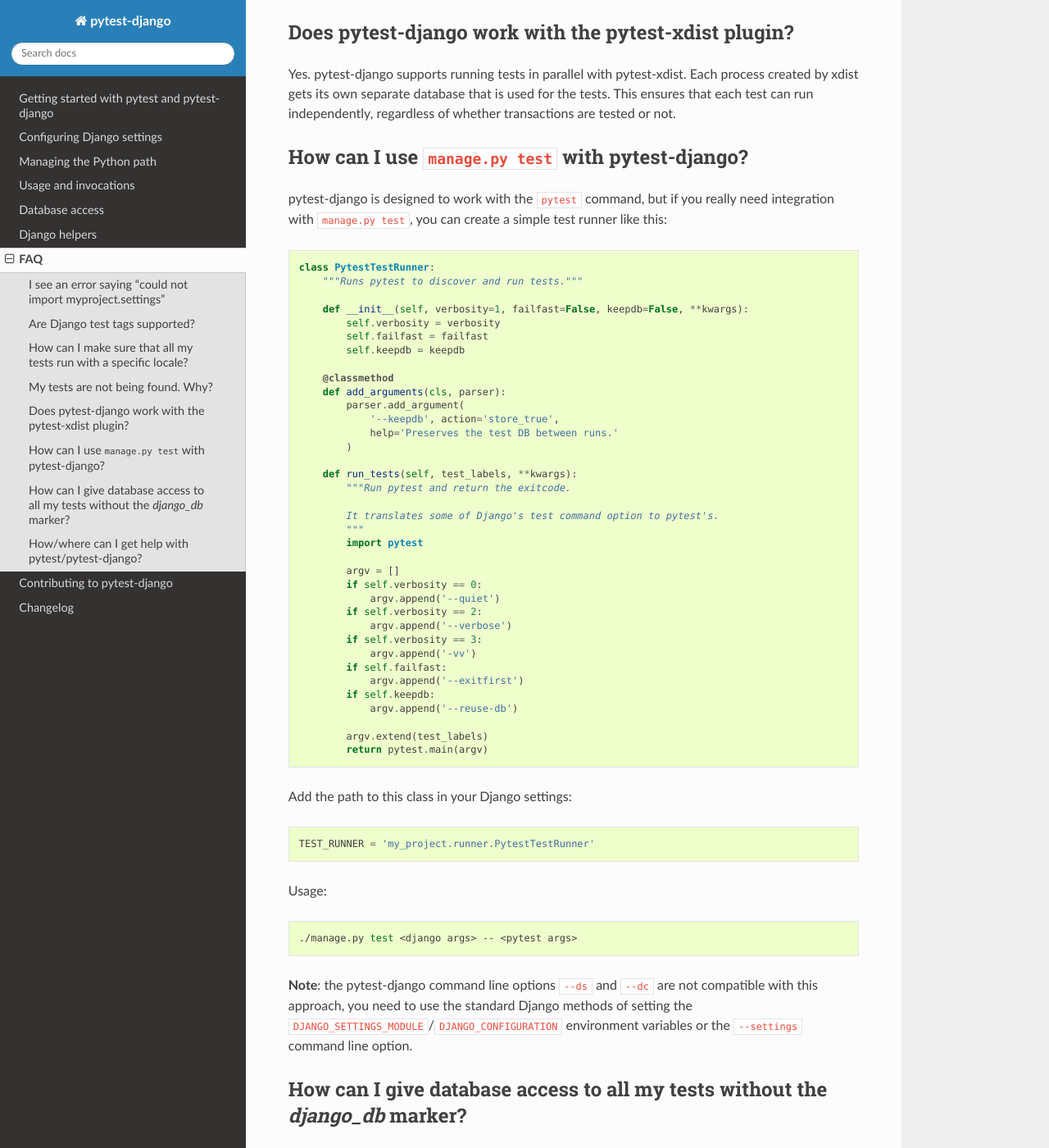
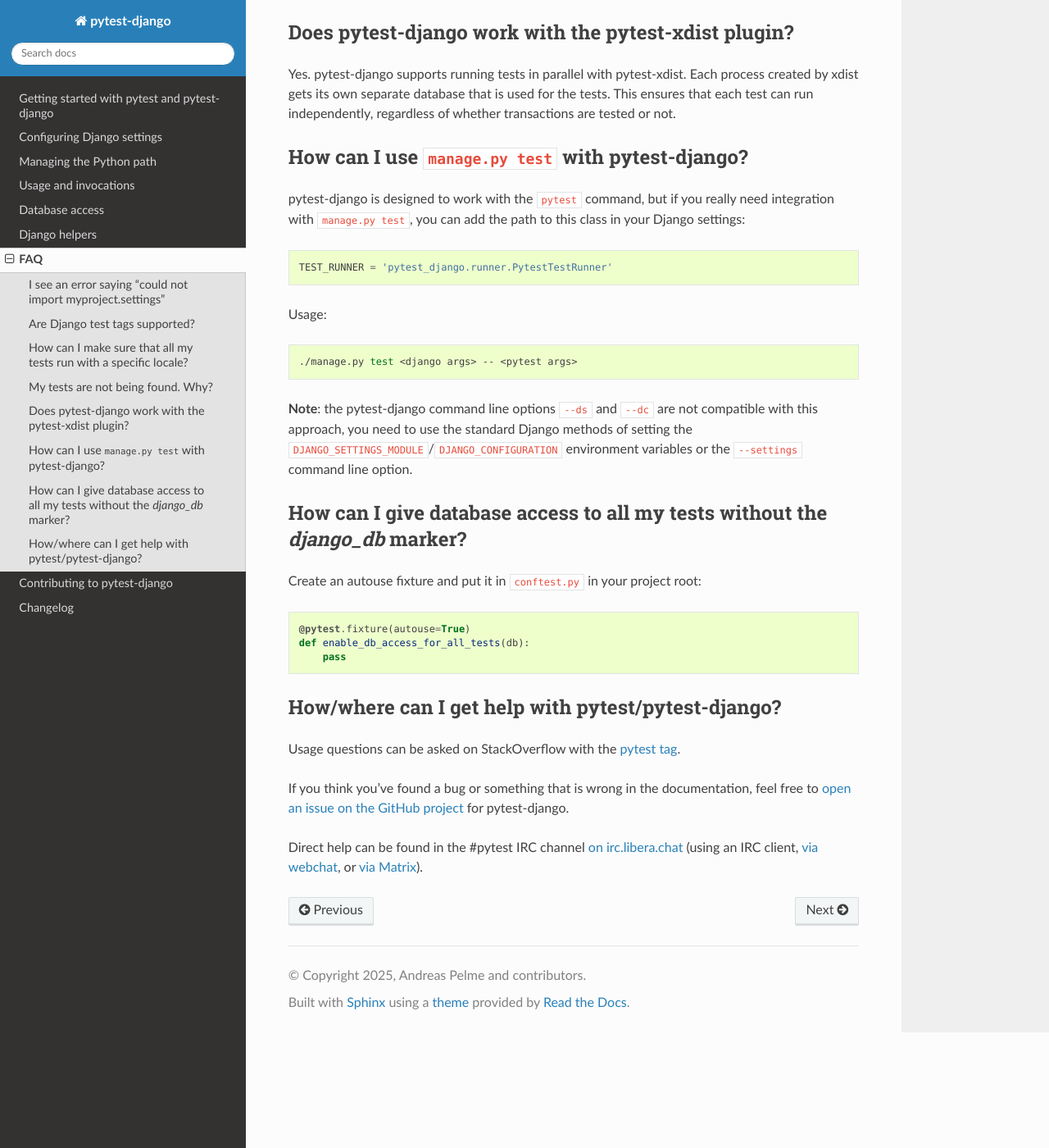
Before and after one commit to pytest-dev/pytest-django, a Sphinx documentation site: the page built from docs/faq.rst, in a window 1280 px wide and 1400 px high, scrolled down 1218 px. Shown: the whole window at 82% size. Built offline with Sphinx 7.4.7 and the Read the Docs theme 3.1.0, drawn with Linux system fonts in a browser that asks for light colours.

Commit message:
Update faq.rst

```diff
--- a/docs/faq.rst
+++ b/docs/faq.rst
@@ -79,53 +79,12 @@
 ----------------------------------------------------
 
 pytest-django is designed to work with the ``pytest`` command, but if you
-really need integration with ``manage.py test``, you can create a simple
-test runner like this:
+really need integration with ``manage.py test``, you can add the path to
+this class in your Django settings:
 
 .. code-block:: python
 
-    class PytestTestRunner:
-        """Runs pytest to discover and run tests."""
-
-        def __init__(self, verbosity=1, failfast=False, keepdb=False, **kwargs):
-            self.verbosity = verbosity
-            self.failfast = failfast
-            self.keepdb = keepdb
-
-        @classmethod
-        def add_arguments(cls, parser):
-            parser.add_argument(
-                '--keepdb', action='store_true',
-                help='Preserves the test DB between runs.'
-            )
-
-        def run_tests(self, test_labels, **kwargs):
-            """Run pytest and return the exitcode.
-
-            It translates some of Django's test command option to pytest's.
-            """
-            import pytest
-
-            argv = []
-            if self.verbosity == 0:
-                argv.append('--quiet')
-            if self.verbosity == 2:
-                argv.append('--verbose')
-            if self.verbosity == 3:
-                argv.append('-vv')
-            if self.failfast:
-                argv.append('--exitfirst')
-            if self.keepdb:
-                argv.append('--reuse-db')
-
-            argv.extend(test_labels)
-            return pytest.main(argv)
-
-Add the path to this class in your Django settings:
-
-.. code-block:: python
-
-    TEST_RUNNER = 'my_project.runner.PytestTestRunner'
+    TEST_RUNNER = 'pytest_django.runner.PytestTestRunner'
 
 Usage:
 
```
